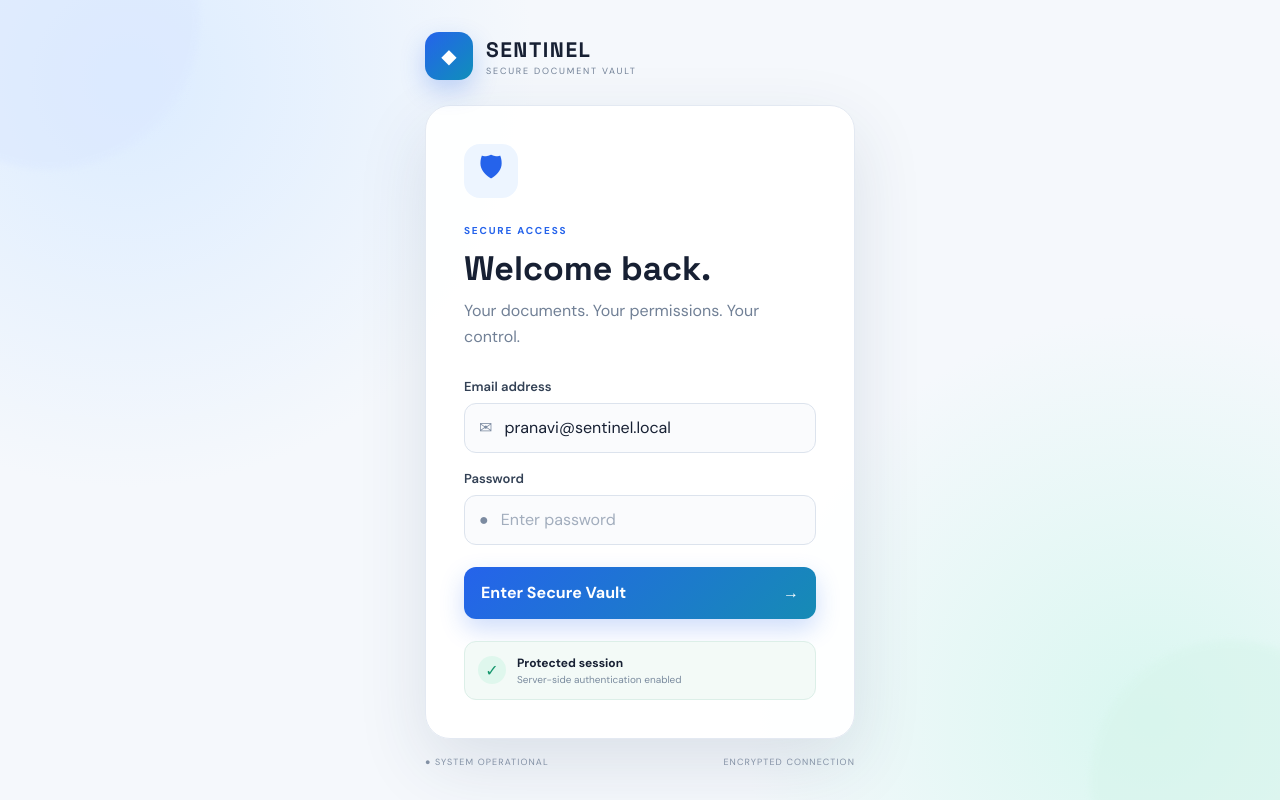
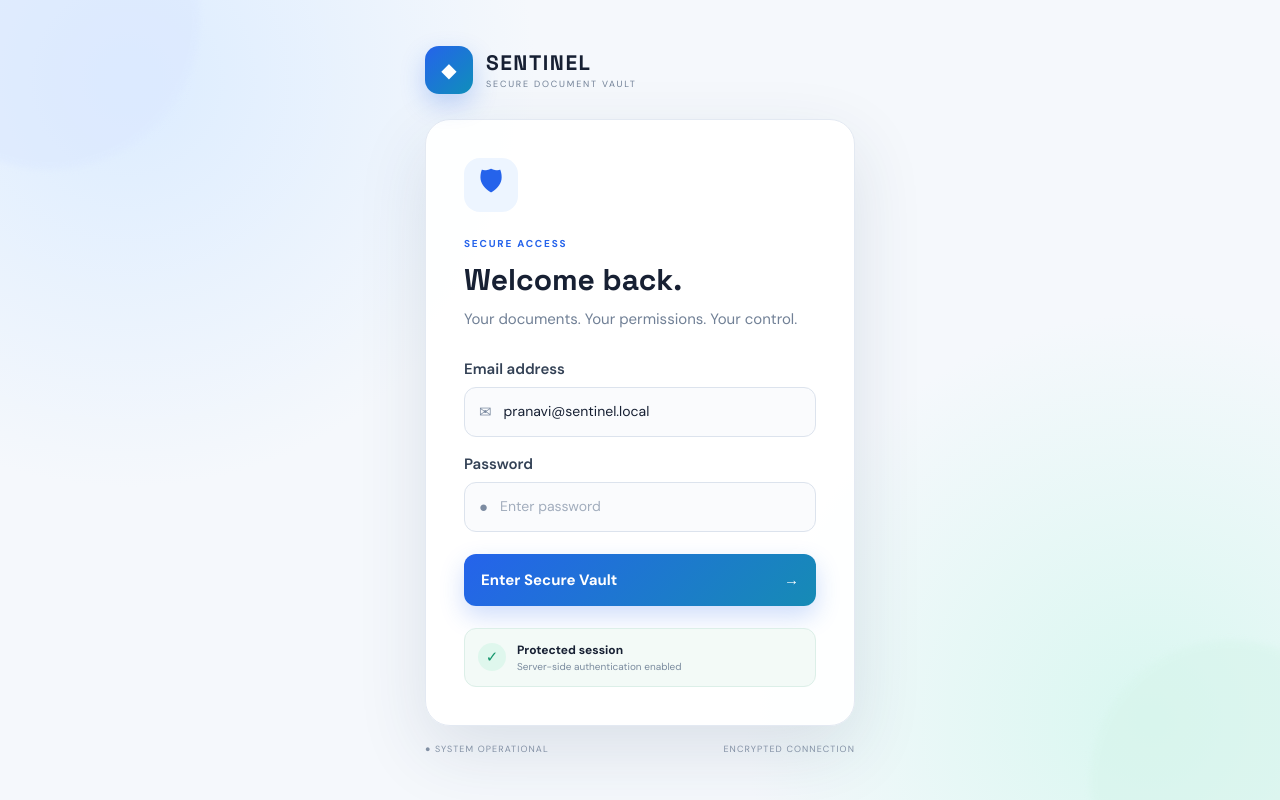
Before and after one commit to 23jr1a0522/sentinel-secure-document-sharing, a React (Vite) app in the folder sentinel-full/client/: page / in a window 1280 px wide. Built offline with nearby package versions, Linux system fonts and the light colour scheme.

Commit message:
Adjust font sizes for better readability
Updated font sizes for various elements to improve readability.

```diff
--- a/sentinel-full/client/src/style.css
+++ b/sentinel-full/client/src/style.css
@@ -2749,3 +2749,90 @@ a:focus-visible {
     font-size: 12px;
   }
 }
+
+/* Slightly larger and easier-to-read text */
+
+body {
+  font-size: 15px;
+}
+
+button,
+input,
+select,
+textarea {
+  font-size: 14px;
+}
+
+.nav-item {
+  font-size: 15px;
+}
+
+.side-brand strong,
+.user-menu strong {
+  font-size: 15px;
+}
+
+.page-title h1,
+.hero h1 {
+  font-size: 30px;
+}
+
+.page-title p,
+.hero p {
+  font-size: 15px;
+  line-height: 1.6;
+}
+
+.stat-card strong {
+  font-size: 23px;
+}
+
+.stat-card span,
+.stat-card small {
+  font-size: 13px;
+}
+
+.quick-card h2,
+.recent-card h2 {
+  font-size: 19px;
+}
+
+.quick-action strong {
+  font-size: 15px;
+}
+
+.quick-action small,
+.file-meta,
+.shared-meta,
+.security-control p {
+  font-size: 13px;
+}
+
+.document-card h3,
+.shared-document-card h3 {
+  font-size: 16px;
+}
+
+.action-button {
+  font-size: 14px;
+  padding: 9px 12px;
+}
+
+.login-heading h1 {
+  font-size: 30px;
+}
+
+.login-heading p,
+.login-card label {
+  font-size: 15px;
+}
+
+.login-button {
+  font-size: 15px;
+}
+
+input,
+textarea,
+select {
+  line-height: 1.5;
+}
```
